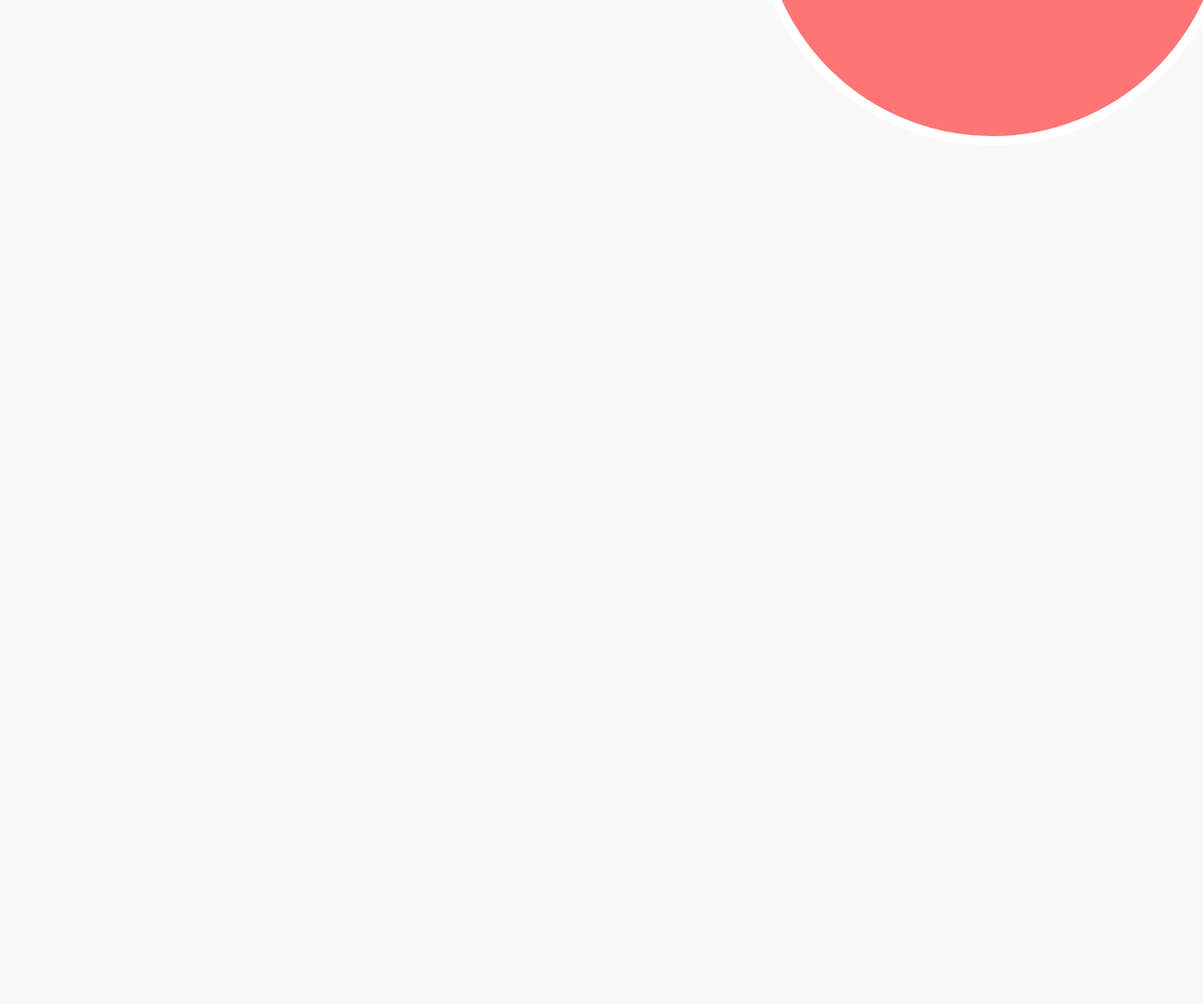
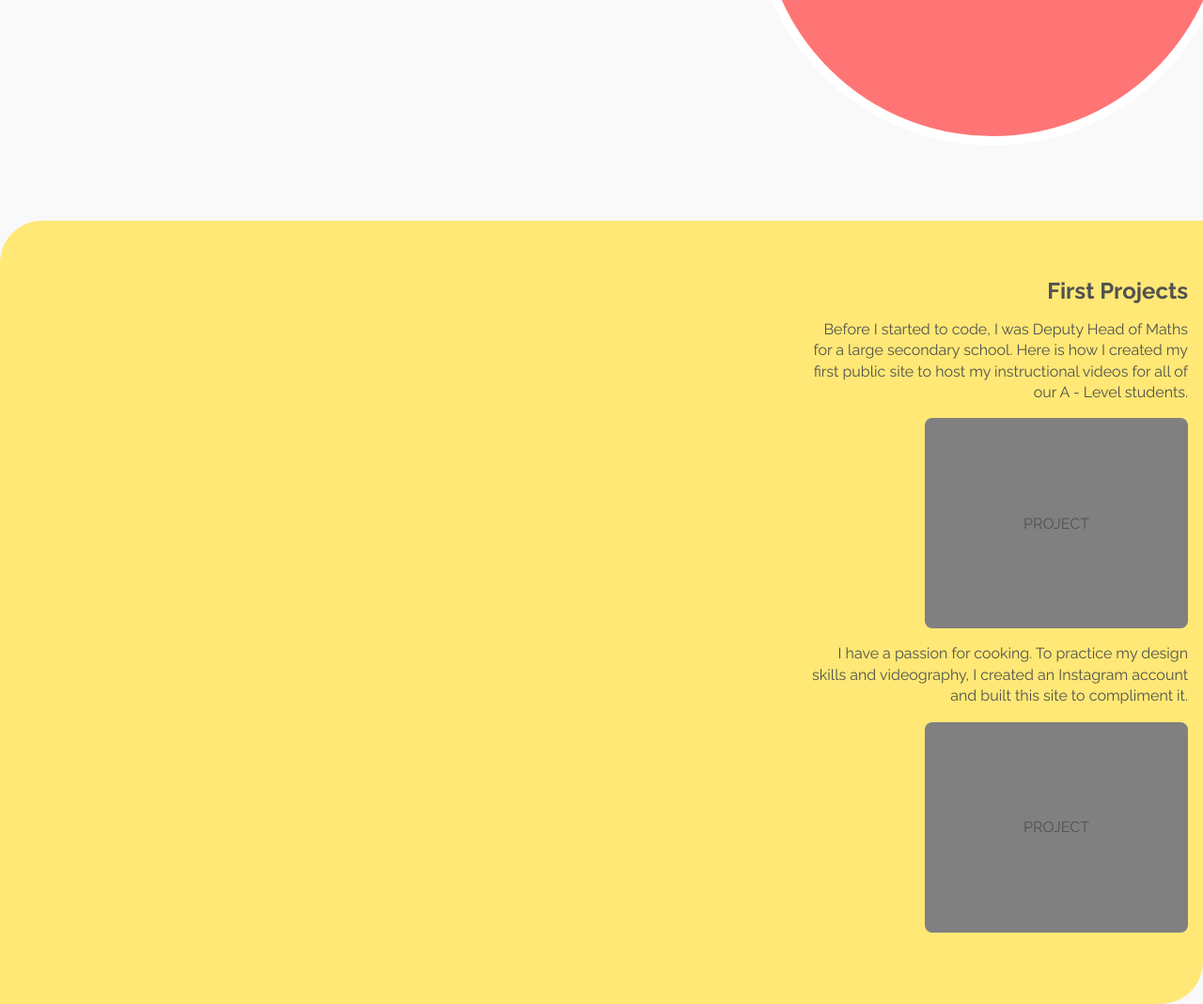
Before and after one commit to josephclander/portfolio-jan2021, a website: page app/index.html in a window 1280 px wide. Shown: the part 447-1516 px from the top of the page at 94% size. Before the commit the page ends 800 px from the top, so only its background shows below. Drawn offline with nearby package versions, Linux system fonts and the light colour scheme; files that its build step writes are made by us from their sources.

Commit message:
Add project-folder markup and styles

```diff
--- a/app/index.html
+++ b/app/index.html
@@ -54,6 +54,27 @@
         </g>
       </svg>
     </section>
+    <main>
+      <section class="project-folder">
+        <h2 class="project-folder__title">First Projects</h2>
+        <div class="project-folder__text-box">
+          <p>
+            Before I started to code, I was Deputy Head of Maths for a large
+            secondary school. Here is how I created my first public site to host
+            my instructional videos for all of our A - Level students.
+          </p>
+        </div>
+        <div class="project-folder__project project">PROJECT</div>
+        <div class="project-folder__text-box text-box">
+          <p>
+            I have a passion for cooking. To practice my design skills and
+            videography, I created an Instagram account and built this site to
+            compliment it.
+          </p>
+        </div>
+        <div class="project project-folder__project">PROJECT</div>
+      </section>
+    </main>
     <script src="all.js?cb=1"></script>
   </body>
 </html>
--- a/app/scss/components/_components.scss
+++ b/app/scss/components/_components.scss
@@ -1 +1,2 @@
 @import 'burger-menu';
+@import 'project';
--- /dev/null
+++ b/app/scss/components/_project.scss
@@ -0,0 +1,10 @@
+.project {
+  min-width: 280px;
+  min-height: 224px;
+  background-color: grey;
+
+  border-radius: 8px;
+
+  display: grid;
+  place-content: center;
+}
--- a/app/scss/layout/_layout.scss
+++ b/app/scss/layout/_layout.scss
@@ -1 +1,2 @@
 @import 'header';
+@import 'project-folder';
--- /dev/null
+++ b/app/scss/layout/_project-folder.scss
@@ -0,0 +1,34 @@
+.project-folder {
+  width: 100%;
+  padding: 60px 1rem;
+
+  border-top-left-radius: 45px;
+  border-bottom-right-radius: 45px;
+
+  display: flex;
+  align-items: flex-end;
+  flex-direction: column;
+
+  &:nth-child(odd) {
+    background-color: $yellow;
+  }
+
+  &:nth-child(even) {
+    background-color: $green;
+  }
+
+  &__title {
+    margin-bottom: 1rem;
+  }
+
+  &__text-box {
+    text-align: right;
+    line-height: 1.4;
+    margin-bottom: 1rem;
+    max-width: 400px;
+  }
+
+  &__project {
+    margin-bottom: 1rem;
+  }
+}
```
